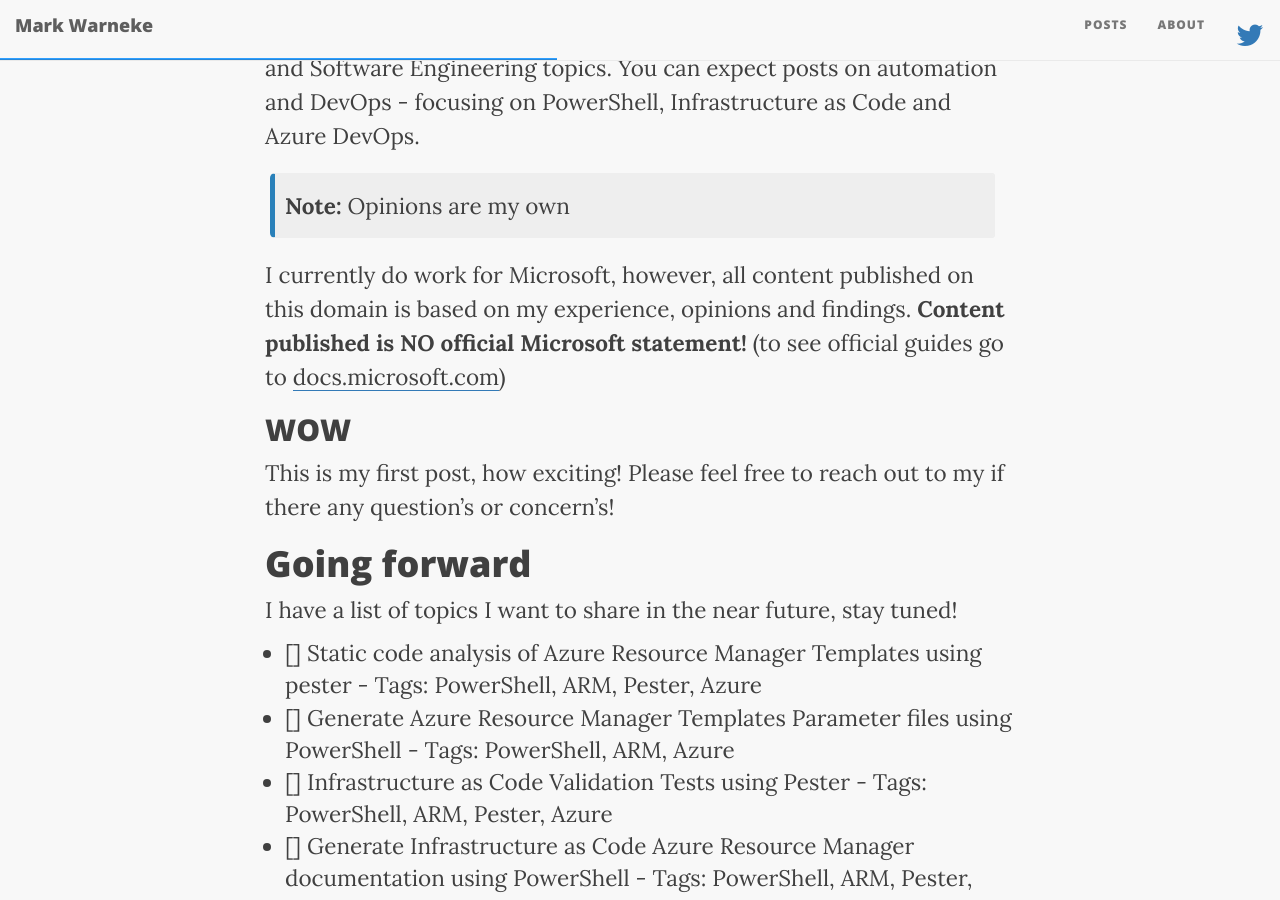
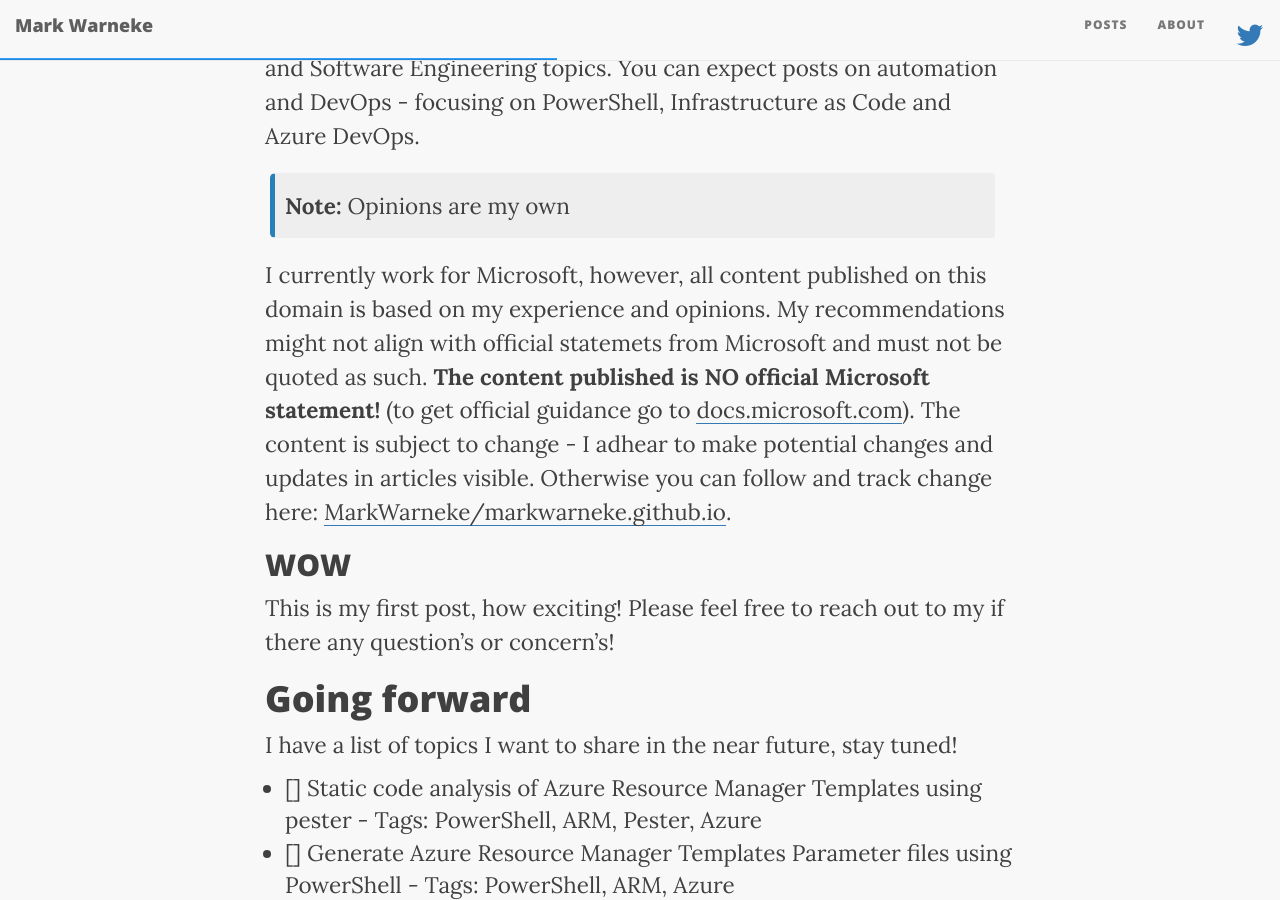
Before and after one commit to MarkWarneke/markwarneke.github.io, a Jekyll site: the page built from _posts/2019-07-26-hello-world.md, in a window 1280 px wide and 900 px high, scrolled down 558 px. Built offline with Jekyll 4.4.1, drawn with Linux system fonts in a browser that asks for light colours; nearby versions of some CDN libraries; comment, search, counter and statistics services are not loaded.

Commit message:
update blog

```diff
--- a/_posts/2019-07-26-hello-world.md
+++ b/_posts/2019-07-26-hello-world.md
@@ -15,7 +15,7 @@
 {: .box-note}
 **Note:** Opinions are my own
 
-I currently do work for Microsoft, however, all content published on this domain is based on my experience, opinions and findings. **Content published is NO official Microsoft statement!** (to see official guides go to [docs.microsoft.com](https://docs.microsoft.com))
+I currently work for Microsoft, however, all content published on this domain is based on my experience and opinions. My recommendations might not align with official statemets from Microsoft and must not be quoted as such. **The content published is NO official Microsoft statement!** (to get official guidance go to [docs.microsoft.com](https://docs.microsoft.com)). The content is subject to change - I adhear to make potential changes and updates in articles visible. Otherwise you can follow and track change here: [MarkWarneke/markwarneke.github.io](https://github.com/MarkWarneke/markwarneke.github.io/commits/master).
 
 ## WOW
 
```
